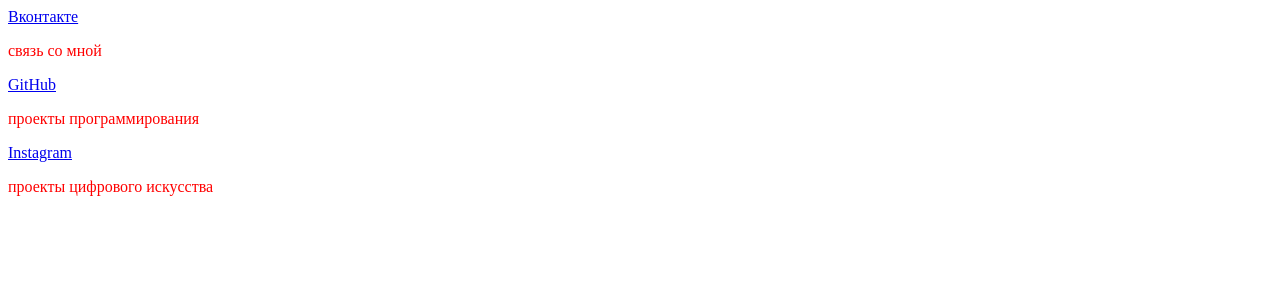
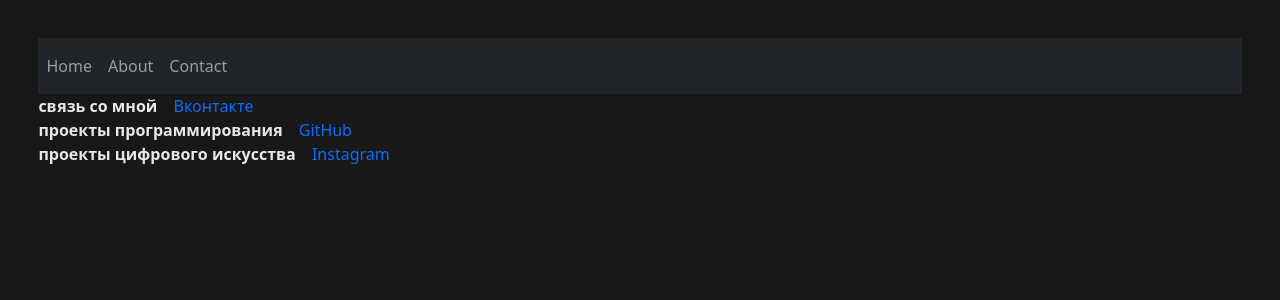
Before and after one commit to YarBurArt/ToDo-learn-django, a Django app: page /contact/ in a window 1280 px wide. Shown: the top 300 px of the page. Run offline with Django 4.2, Linux system fonts and the light colour scheme; some libraries are stand-ins or nearby versions.

Commit message:
new style

```diff
--- a/muzk/static/main/css/styles.css
+++ b/muzk/static/main/css/styles.css
@@ -1 +1,14 @@
-p,h1{color:red;}
+body {
+    float: center;
+    background-color: #181818;
+    width-min: 40%;
+    padding: 3%;
+    height: 60%;
+}
+p, strong {
+    color:#e7e8e6;
+}
+a, u {
+  padding: 1%;
+  text-decoration: none;
+}
--- a/muzk/templates/base.html
+++ b/muzk/templates/base.html
@@ -1,21 +1,33 @@
+{% load static %}
 <!DOCTYPE html>
-{% load static %}
 <html lang="ru">
 <head>
     <meta charset="UTF-8">
-    <meta http-equiv="X-UA-Compatible" content="ie=edge">
-    <link rel="stylesheet" href="{% static "main/css/styles.css" %}" />
     <title>
         {% block title %}
             основа
         {% endblock %}
     </title>
+    <link rel="stylesheet" href="https://cdn.jsdelivr.net/npm/bootstrap@5.2.3/dist/css/bootstrap.min.css" integrity="sha384-rbsA2VBKQhggwzxH7pPCaAqO46MgnOM80zW1RWuH61DGLwZJEdK2Kadq2F9CUG65" crossorigin="anonymous">
+    <link rel="stylesheet" href="{% static "main/css/styles.css" %}">
+    <link rel="stylesheet" href="https://use.fontawesome.com/releases/v5.8.2/css/all.css">
 </head>
 <body>
+    <nav class="navbar navbar-expand-lg navbar-dark bg-dark">
+        <i class="bi bi-code-square"></i>
+      <button class="navbar-toggler" type="button" data-toggle="collapse" data-target="#navbarNavAltMarkup" aria-controls="navbarNavAltMarkup" aria-expanded="false" aria-label="Toggle navigation">
+        <span class="navbar-toggler-icon"></span>
+      </button>
+      <div class="collapse navbar-collapse" id="navbarNavAltMarkup">
+        <div class="navbar-nav">
+          <a class="nav-item nav-link" href="/index">Home</a>
+          <a class="nav-item nav-link" href="/about">About</a>
+          <a class="nav-item nav-link" href="/contact">Contact</a>
+        </div>
+      </div>
+    </nav>
     {% block content %}
         <p>это база</p>
     {% endblock %}
-    {% block scripts %}
-    {% endblock %}
 </body>
 </html>
--- a/muzk/templates/main/about.html
+++ b/muzk/templates/main/about.html
@@ -1,5 +1,7 @@
 {% extends "base.html" %}
+{% load static %}
+{% block title %} YarBurArt {% endblock %}
 {% block content %}
 <h2>Информация обо мне</h2>
-<p>{{ text }}</p>
+<p class="text-success">{{ text }}</p>
 {% endblock %}
--- a/muzk/templates/main/cont.html
+++ b/muzk/templates/main/cont.html
@@ -1,7 +1,10 @@
 {% extends "base.html" %}
+{% load static %}
 {% block content %}
 {% for contact in contacts %}
-<a href="{{ contact.url}}">{{ contact.name }}</a>
-<p>{{ contact.add_i }}</p>
+<address>
+    <strong>{{ contact.add_i }}</strong>
+    <a href="{{ contact.url}}">{{ contact.name }}</a>
+<address/>
 {% endfor %}
 {% endblock %}
```
